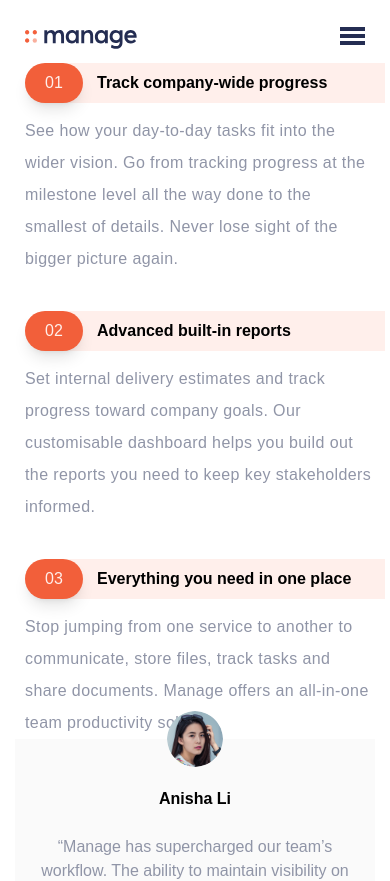
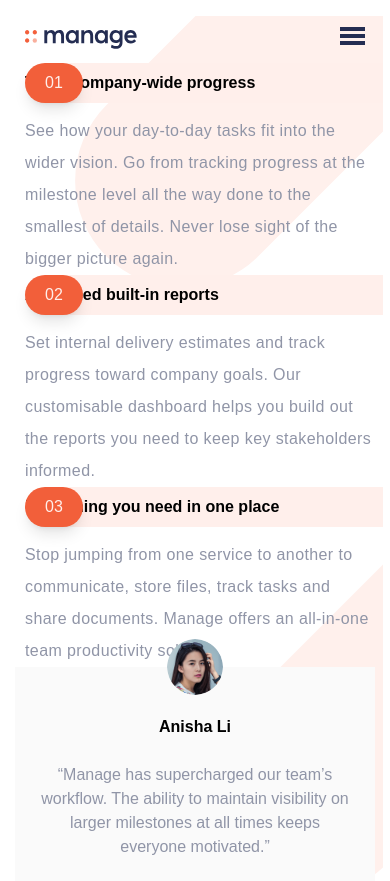
Before and after one commit to quinnasher/manage-landing-page, a React (Vite) app: page / in a window 390 px wide. Shown: the top 881 px of the page. Built offline with nearby package versions, Linux system fonts and the light colour scheme.

Commit message:
added background and removed overflow

```diff
--- a/src/Pages/LandingPage.jsx
+++ b/src/Pages/LandingPage.jsx
@@ -1,35 +1,31 @@
 import Header from "../components/Header.jsx";
 import Footer from "../components/Footer.jsx";
-import OurService from "../components/OurService.jsx";
-import ourServiceData from "../data/ourServiceData.js";
-import testimonialData from "../data/testimonialData.js";
+import Value from "../components/Value.jsx";
+import values from "../data/values.js";
+import testimonialData from "../data/testimonials.js";
 import Testimonial from "../components/Testimonial.jsx";
 
 function LandingPage() {
   return (
-    <div className={" relative mx-auto mt-4 w-375 md:w-1300"}>
-      {/*  Absolute positioning is used to add background images to follow the design. A more
-       efficient way might be available, but this is the method I can implement*/}
-      {/*<div*/}
-      {/*  className={*/}
-      {/*    "bg-tablet-pattern md:w-450px absolute -right-8 -top-32 -z-40 h-[400px] w-[340px] bg-cover bg-left bg-no-repeat md:-right-0 md:-top-52 md:h-[450px]"*/}
-      {/*  }*/}
-      {/*></div>{" "}*/}
-      {/*<div*/}
-      {/*  className={*/}
-      {/*    "bg-tablet-pattern absolute -right-40 top-[30rem] -z-50 h-[400px] w-[340px] bg-cover bg-left bg-no-repeat md:-left-36 md:bottom-52 md:h-[450px] md:w-450"*/}
-      {/*  }*/}
-      {/*></div>*/}
+    <div className={" relative mx-auto mt-4 w-375 overflow-hidden md:w-1300"}>
+      {/*Absolute positioning is used to add background images to follow the*/}
+      {/*design. A more efficient way might be available, but this is the method I*/}
+      {/*can implement*/}
+      <div
+        className={
+          "bg-tablet-pattern md:w-450px absolute -right-8 -top-32 -z-40 h-[400px] w-[340px] bg-cover bg-left bg-no-repeat md:-right-0 md:-top-52 md:h-[450px]"
+        }
+      ></div>{" "}
+      <div
+        className={
+          "bg-tablet-pattern absolute -right-40 top-[30rem] -z-50 h-[400px] w-[340px] bg-cover bg-left bg-no-repeat md:-left-36 md:bottom-52 md:h-[450px] md:w-450"
+        }
+      ></div>
       <div className={"mx-auto w-340 md:w-1100"}>
         <Header />
 
         {/*    Services section*/}
-        {ourServiceData.map((service, index) => (
-          // eslint-disable-next-line react/jsx-key
-          <div className={index !== ourServiceData.length - 1 ? "mb-9 " : ""}>
-            <OurService service={service} />
-          </div>
-        ))}
+        <Value values={values} />
       </div>
       <div>
         <Testimonial testimonial={testimonialData} />
--- a/src/components/OurService.jsx
+++ /dev/null
@@ -1,24 +0,0 @@
-function OurService(props) {
-  const { tittle, number, content } = props.service;
-  return (
-    <section className={"relative ml-auto w-360 md:mx-0 md:ml-auto"}>
-      <span className={"btn absolute md:-left-20 md:top-0"}>{number}</span>
-
-      <div className={"flex flex-col gap-3  "}>
-        <div className={"rounded-l-3xl bg-veryPaleRed md:bg-transparent"}>
-          <h2 className={"ml-18 w-300 py-2  font-700 md:ml-0"}>{tittle}</h2>
-        </div>
-
-        <p
-          className={
-            "mr-2 leading-loose tracking-wide text-darkGrayishBlue md:mr-0"
-          }
-        >
-          {content}
-        </p>
-      </div>
-    </section>
-  );
-}
-
-export default OurService;
--- /dev/null
+++ b/src/components/Value.jsx
@@ -0,0 +1,40 @@
+function Value(props) {
+  return (
+    <div>
+      {/* eslint-disable-next-line react/prop-types */}
+      {props.values.map((value, index) => (
+        // eslint-disable-next-line react/jsx-key
+        // <div className={index !== props.values.length - 1 ? "mb-9 " : ""}>
+        //     <Value service={service}/>
+        // </div>
+
+        <section
+          key={index}
+          className={"relative ml-auto flex w-360 gap-12 md:mx-0 md:ml-auto"}
+        >
+          <span className={"btn absolute md:-left-20 md:top-0"}>
+            {value.number}
+          </span>
+
+          <div className={"flex flex-col gap-3  "}>
+            <div className={"rounded-l-3xl bg-veryPaleRed md:bg-transparent"}>
+              <h2 className={"ml-18h  w-300 py-2  font-700 md:ml-0"}>
+                {value.tittle}
+              </h2>
+            </div>
+
+            <p
+              className={
+                "mr-2 leading-loose tracking-wide text-darkGrayishBlue md:mr-0"
+              }
+            >
+              {value.content}
+            </p>
+          </div>
+        </section>
+      ))}
+    </div>
+  );
+}
+
+export default Value;
```
Also changed, not shown: src/data/testimonials.js (renamed from src/data/testimonialData.js), src/data/values.js (renamed from src/data/ourServiceData.js).
